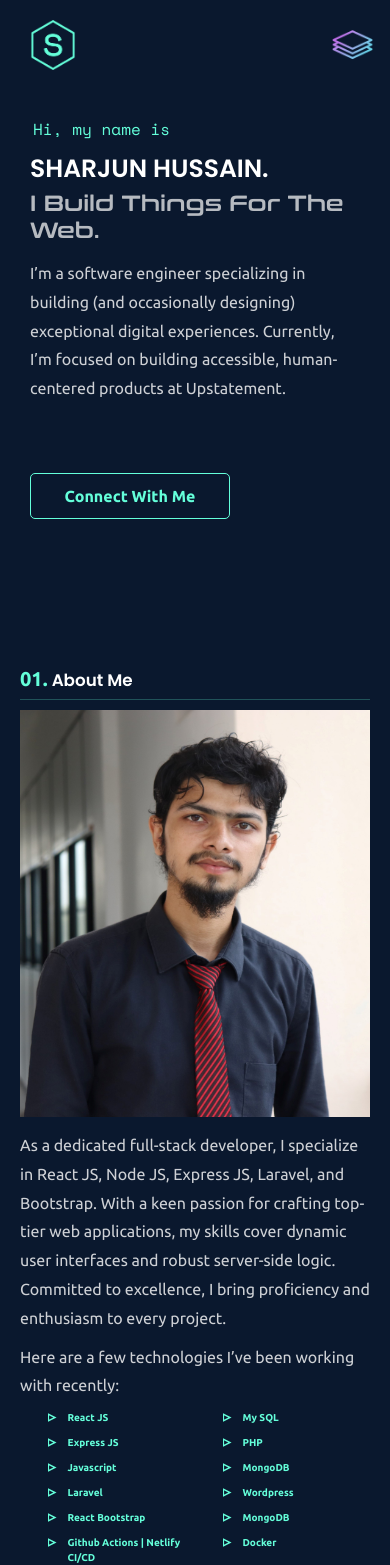
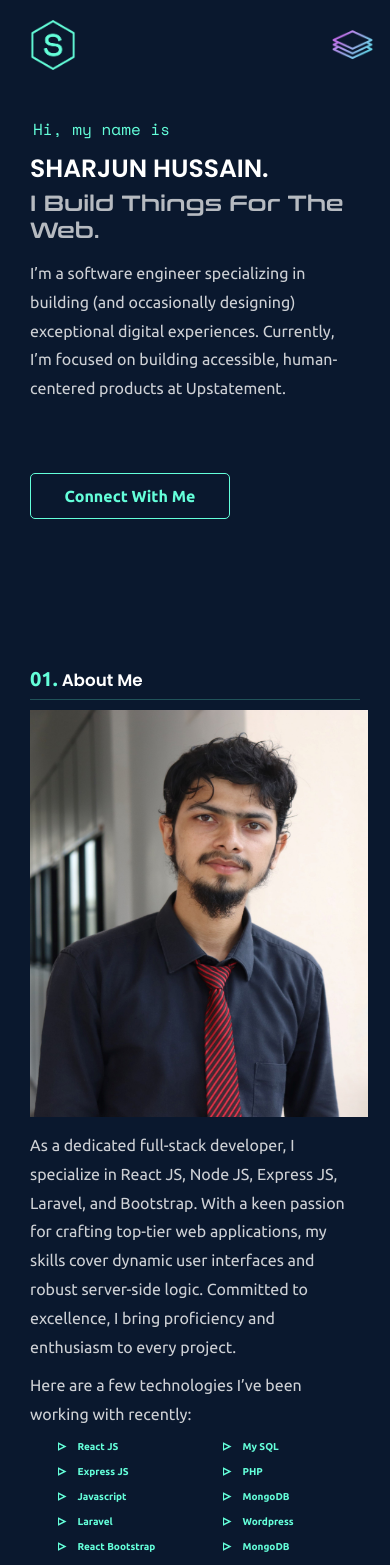
Before and after one commit to Sharjun-Hussain/Portfolio-Sharjun-Hussain, a React (Vite) app: page / in a window 390 px wide. Shown: the top 1565 px of the page. Built offline with nearby package versions, Linux system fonts and the light colour scheme.

Commit message:
About Section Padding Changed

```diff
--- a/src/App.css
+++ b/src/App.css
@@ -441,7 +441,7 @@ transform: translateY(10px);
 
   .about-section {
     height: auto;
-    margin-inline: 0px !important;
+    padding-inline: 30px !important;
     padding-top: 40px !important;
     /* font-family: 'Conthrax SemiBold' ; */
     font-family: "Poppins", sans-serif !important;
```
